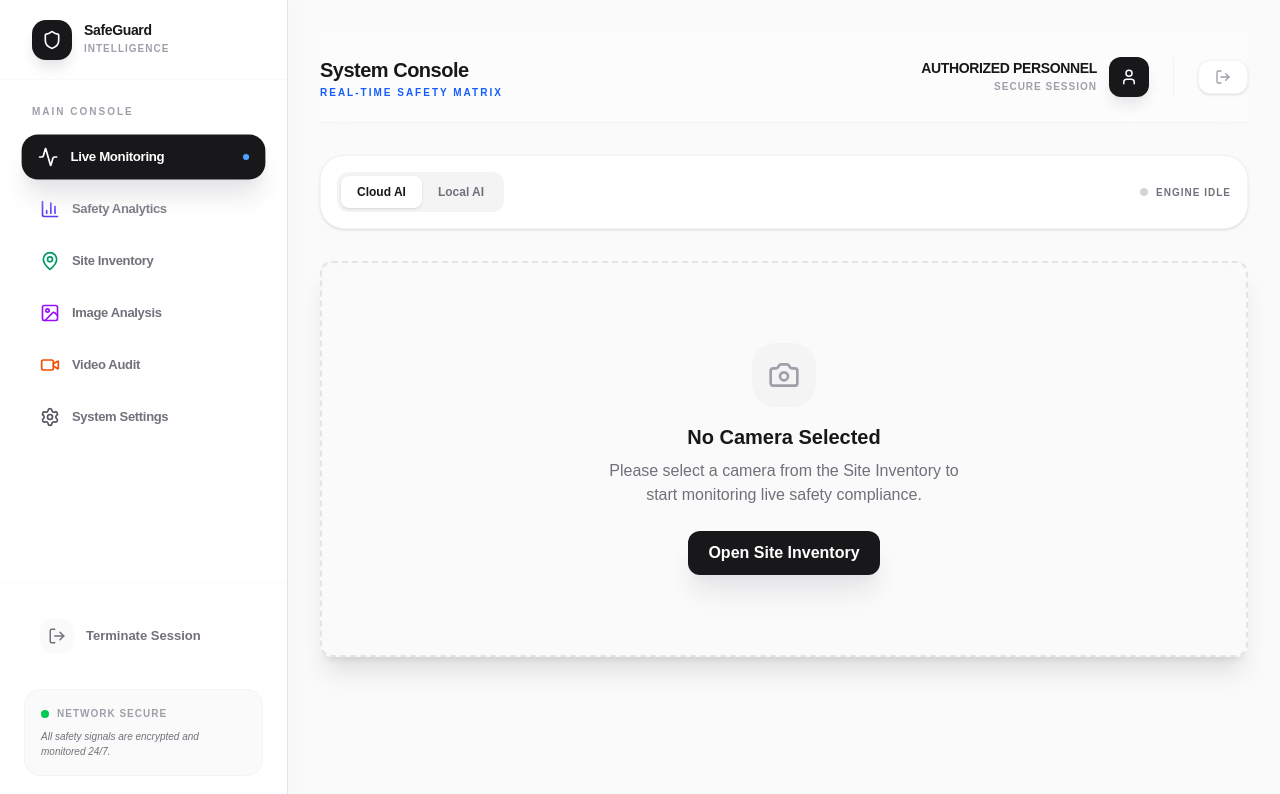
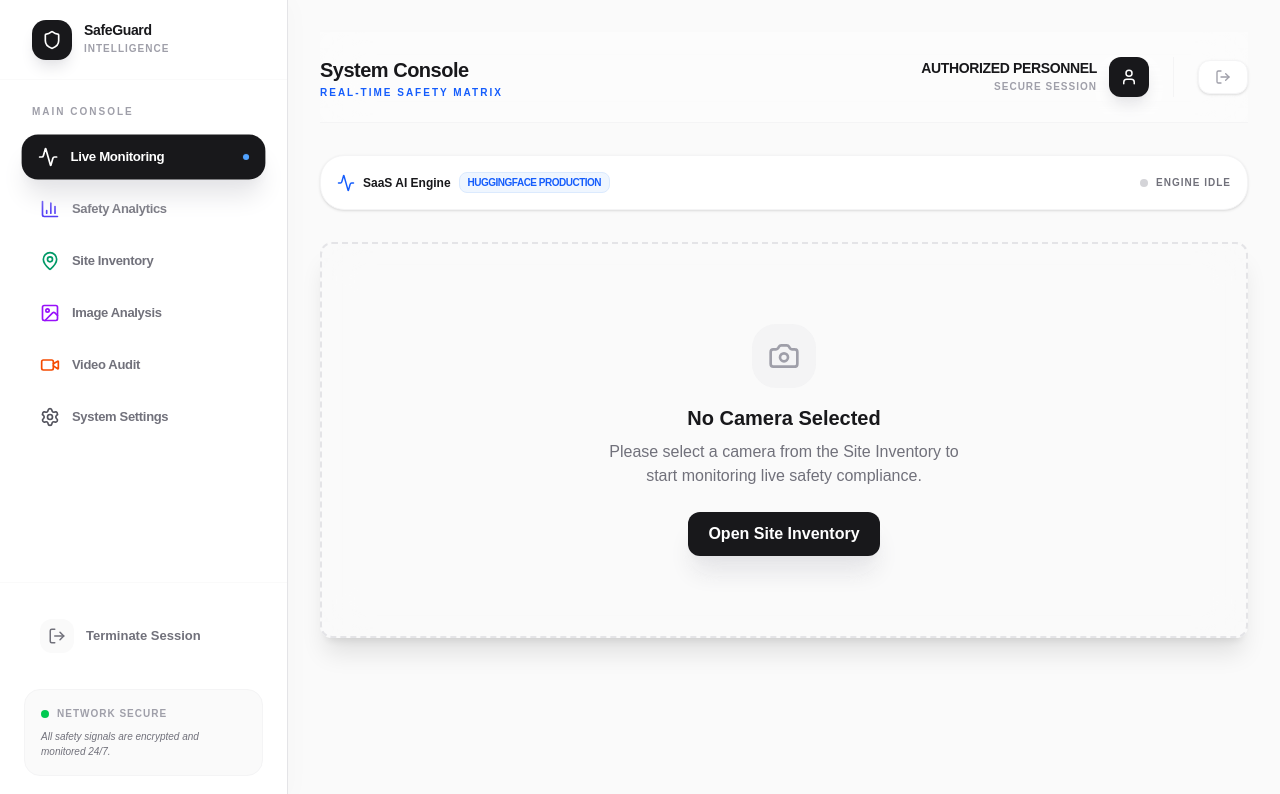
Before and after one commit to Talha49/PPE, a Next.js app: page /dashboard in a window 1280 px wide. Shown: the top 794 px of the page. Built offline with nearby package versions, Linux system fonts and the light colour scheme; no server answers.

Commit message:
Dashboard Updated

```diff
--- a/app/dashboard/page.jsx
+++ b/app/dashboard/page.jsx
@@ -26,8 +26,6 @@ function DashboardContent() {
     const [streamQuality, setStreamQuality] = useState('sd'); // 'sd' or 'hd'
     const [privacyMode, setPrivacyMode] = useState(false); // GDPR Privacy
     const [detectionsEnabled, setDetectionsEnabled] = useState(true); // AI On/Off
-    const [aiBackend, setAiBackend] = useState('cloud'); // 'local' or 'cloud'
-    const [customBackendUrl, setCustomBackendUrl] = useState('http://localhost:8000');
 
     // WebSocket State
     const [connectionUrl, setConnectionUrl] = useState(null);
@@ -80,21 +78,23 @@ function DashboardContent() {
         if (!selectedCamera) return;
         const { sourceType, streamUrl } = selectedCamera;
 
-        // --- DYNAMIC BACKEND CONFIG ---
-        const host = aiBackend === 'cloud' ? 'ghauri21-ppedetector.hf.space' : customBackendUrl.replace('http://', '').replace('https://', '');
-        const protocol = aiBackend === 'cloud' ? 'wss' : (customBackendUrl.startsWith('https') ? 'wss' : 'ws');
+        // --- SAAS BACKEND CONFIG ---
+        const host = 'ghauri21-ppedetector.hf.space';
+        const protocol = 'wss';
 
-        // Logic check: source_type=client for local webcams or local IP cameras
-        const isPrivate = streamUrl && (streamUrl.includes('192.168.') || streamUrl.includes('10.') || streamUrl.includes('localhost') || streamUrl.includes('127.0.0.1'));
-        const mode = (sourceType === 'camera' || isPrivate) ? 'client' : 'rtsp';
+        // PROTOCOL INTELLIGENCE:
+        // - 'client': Browser fetches (Webcams & HTTP DroidCam). This is zero-cost and fast.
+        // - 'rtsp'  : Backend fetches (CCTV/NVR). Necessary because browsers don't speak RTSP.
+        const isRtsp = streamUrl && streamUrl.startsWith('rtsp');
+        const mode = (sourceType === 'camera' || (!isRtsp && streamUrl)) ? 'client' : 'rtsp';
 
         let url = `${protocol}://${host}/ws/detect/live?source_type=${mode}&quality=${streamQuality}&privacy=${privacyMode}&detections=${detectionsEnabled}`;
 
-        if (sourceType === 'rtsp' && !isPrivate) {
+        if (mode === 'rtsp') {
             url += `&custom_url=${encodeURIComponent(streamUrl)}`;
         }
 
-        console.log(`🚀 [CONNECT] Initializing Engine: ${url}`);
+        console.log(`🚀 [SAAS CONNECT] Initializing Engine: ${url}`);
         setConnectionUrl(url);
     };
 
@@ -279,28 +279,12 @@ function DashboardContent() {
             <UserHeader user={user} />
 
             <div className="flex gap-4 items-center bg-white p-4 rounded-3xl border border-zinc-100 shadow-sm">
-                <div className="flex bg-zinc-100 p-1 rounded-xl">
-                    <button
-                        onClick={() => setAiBackend('cloud')}
-                        className={`px-4 py-2 rounded-lg text-xs font-bold transition-all ${aiBackend === 'cloud' ? 'bg-white shadow text-zinc-900' : 'text-zinc-500 hover:text-zinc-700'}`}
-                    >
-                        Cloud AI
-                    </button>
-                    <button
-                        onClick={() => setAiBackend('local')}
-                        className={`px-4 py-2 rounded-lg text-xs font-bold transition-all ${aiBackend === 'local' ? 'bg-white shadow text-zinc-900' : 'text-zinc-500 hover:text-zinc-700'}`}
-                    >
-                        Local AI
-                    </button>
+                <div className="flex items-center gap-2">
+                    <Activity size={18} className="text-blue-600" />
+                    <span className="text-xs font-bold text-zinc-900">SaaS AI Engine</span>
+                    <Badge variant="secondary" className="px-2 py-0.5 rounded-lg text-[10px] bg-blue-50 text-blue-600 border-blue-100 uppercase tracking-tighter">HuggingFace Production</Badge>
                 </div>
-                {aiBackend === 'local' && (
-                    <input
-                        className="bg-zinc-50 border border-zinc-200 rounded-xl px-4 py-2 text-xs font-bold focus:outline-none focus:ring-2 focus:ring-blue-500/20"
-                        value={customBackendUrl}
-                        onChange={(e) => setCustomBackendUrl(e.target.value)}
-                        placeholder="http://localhost:8000"
-                    />
-                )}
+
                 <div className="ml-auto flex items-center gap-2">
                     <div className={`w-2 h-2 rounded-full ${isConnected ? 'bg-green-500 animate-pulse' : 'bg-zinc-300'}`} />
                     <span className="text-[10px] font-bold text-zinc-500 uppercase tracking-widest">
```
